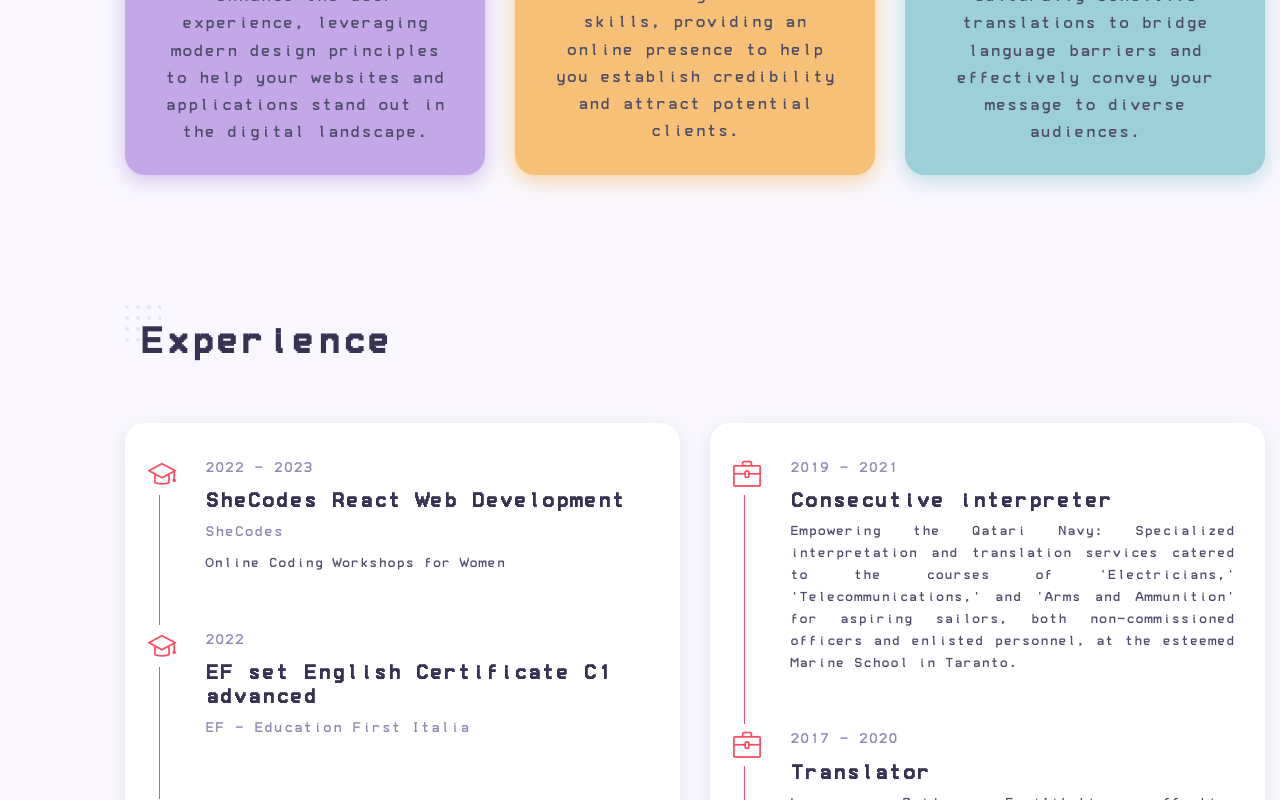
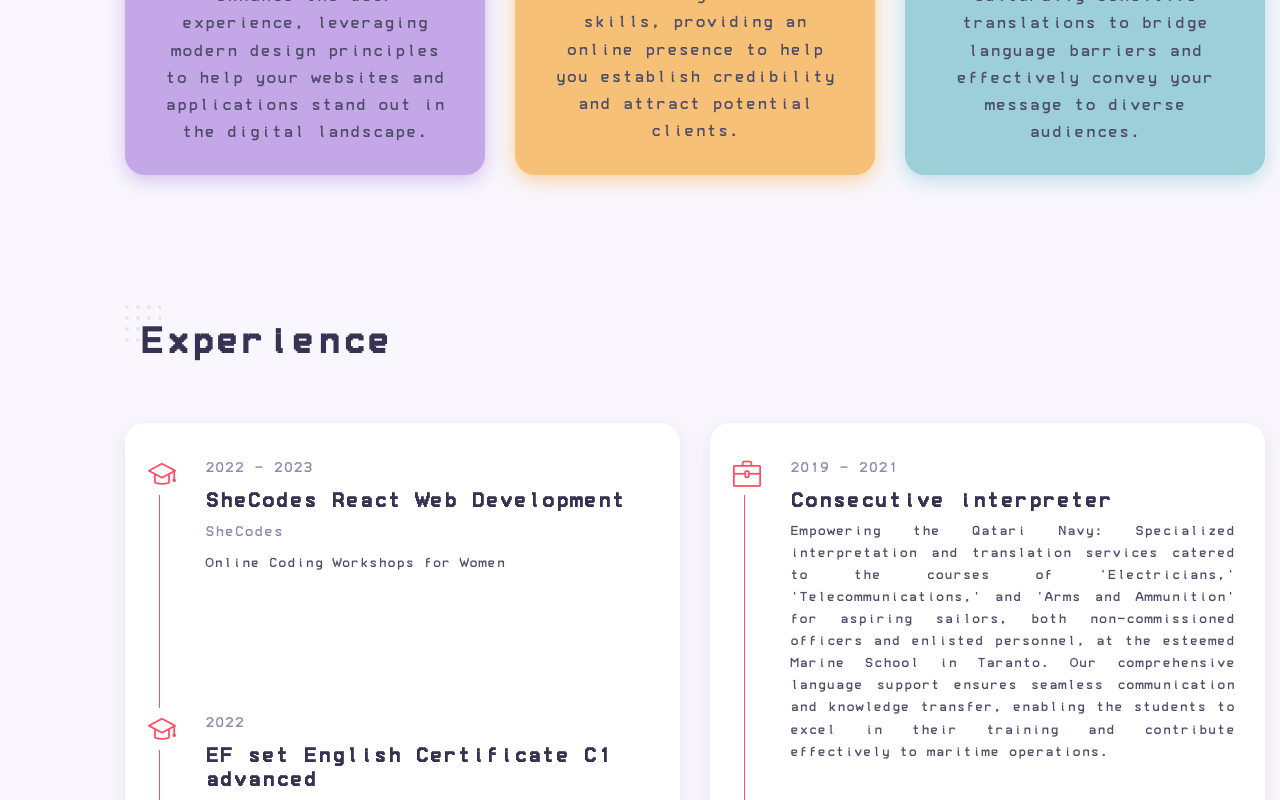
Before and after one commit to erina92/react-portfolio, a React (Create React App) app: page / in a window 1280 px wide. Shown: the part 2000-2800 px from the top of the page. Built offline with nearby package versions, Linux system fonts and the light colour scheme.

Commit message:
changed ui

```diff
--- a/src/components/resume/Data.jsx
+++ b/src/components/resume/Data.jsx
@@ -45,7 +45,7 @@ const Data = [
     icon: "icon-briefcase",
     year: "2019 - 2021",
     title: "Consecutive interpreter",
-    desc: "Empowering the Qatari Navy: Specialized interpretation and translation services catered to the courses of 'Electricians,' 'Telecommunications,' and 'Arms and Ammunition' for aspiring sailors, both non-commissioned officers and enlisted personnel, at the esteemed Marine School in Taranto.",
+    desc: "Empowering the Qatari Navy: Specialized interpretation and translation services catered to the courses of 'Electricians,' 'Telecommunications,' and 'Arms and Ammunition' for aspiring sailors, both non-commissioned officers and enlisted personnel, at the esteemed Marine School in Taranto. Our comprehensive language support ensures seamless communication and knowledge transfer, enabling the students to excel in their training and contribute effectively to maritime operations.",
   },
   {
     id: 6,
@@ -53,7 +53,7 @@ const Data = [
     icon: "icon-briefcase",
     year: "2017 - 2020",
     title: "Translator",
-    desc: "Language Bridge: Facilitating effective communication through comprehensive translation services. Proficient in English to Italian and Italian to English translations of e-mails, work projects, glossaries, and technical manuals.",
+    desc: "Language Bridge: Facilitating effective communication through comprehensive translation services. Proficient in English to Italian and Italian to English translations of e-mails, work projects, glossaries, and technical manuals. Skilled in managing incoming and outgoing emails and calls with foreign clients, ensuring seamless collaboration and fostering strong business relationships.",
   },
   {
     id: 7,
@@ -70,7 +70,7 @@ const Data = [
     year: "2019",
     title: "Audiovisual Translator",
     institution: "10D Film",
-    desc: "Offering professional translation services for film subjects from Italian to French. Specialized in accurately translating the intricacies of film-related content, ensuring the essence and context are preserved.",
+    desc: "Offering professional translation services for film subjects from Italian to French. Specialized in accurately translating the intricacies of film-related content, ensuring the essence and context are preserved. Extensive knowledge of the industry and terminologies, combined with linguistic expertise, to deliver high-quality translations that resonate with French-speaking audiences. Committed to meeting deadlines and providing comprehensive linguistic support to enhance the global reach and impact of film projects.",
   },
 ];
 export default Data;
--- a/src/index.css
+++ b/src/index.css
@@ -113,7 +113,7 @@ img {
 /*===== Reusable CSS Classes ======*/
 
 .container {
-  max-width: 1200px;
+  max-width: 1180px;
   margin: 0 auto;
   padding-left: 15px;
   padding-right: 15px;
```
